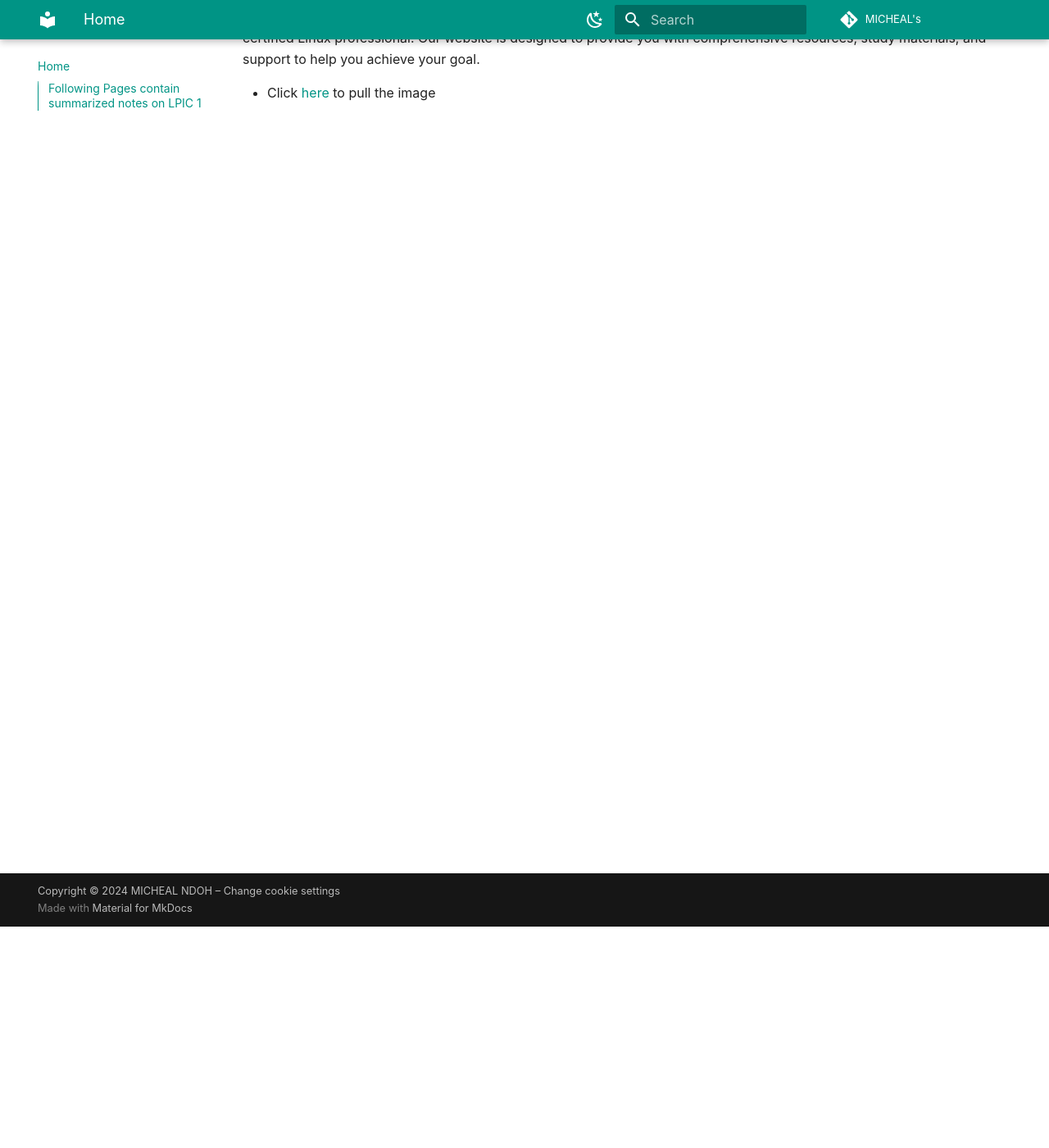
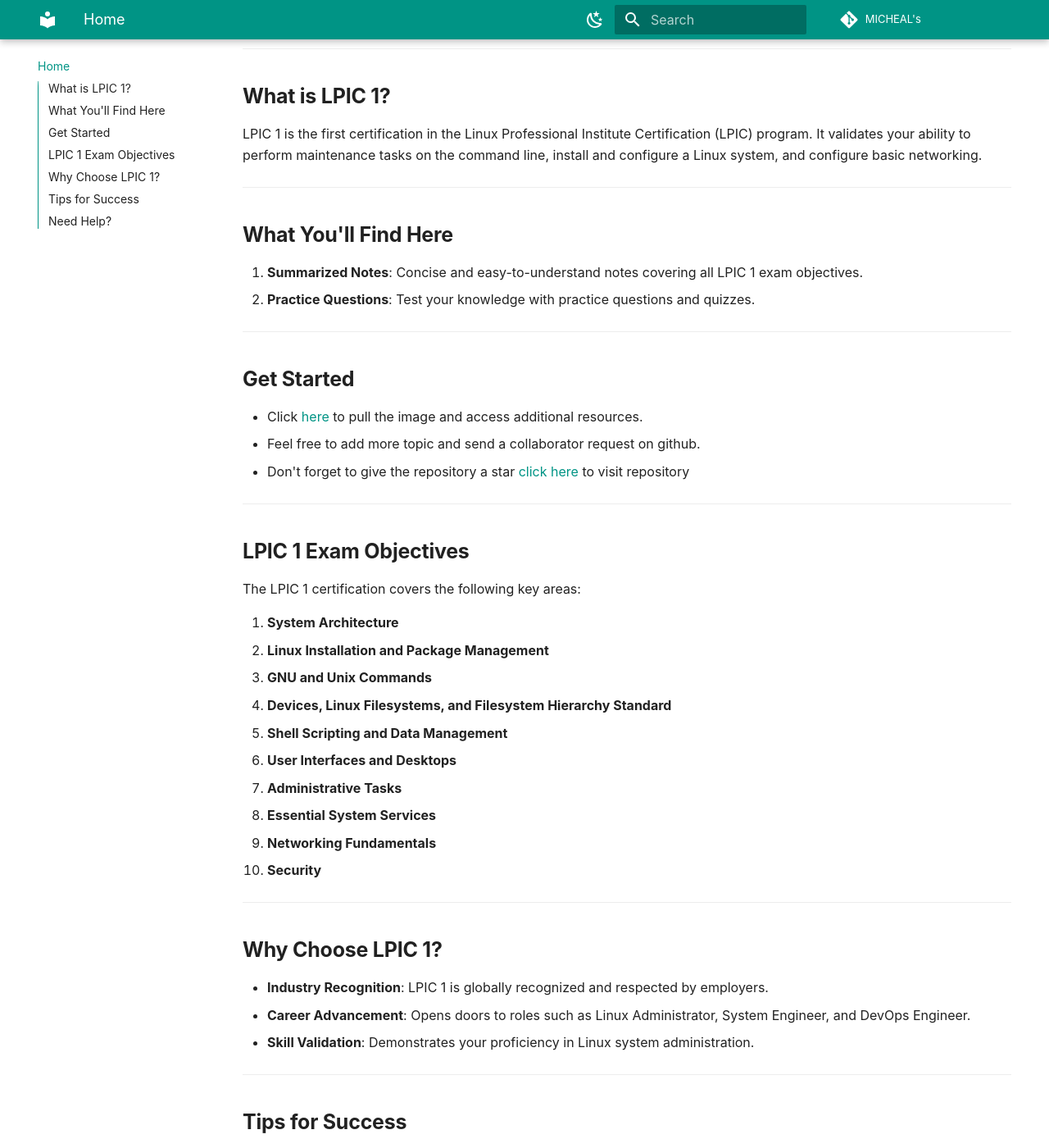
Before and after one commit to micheal-ndoh/MK_DOCS, an MkDocs documentation site: the page built from docs/index.md, in a window 1280 px wide and 1400 px high, scrolled down 270 px. Shown: the whole window at 82% size. Built offline with MkDocs 1.6.1 and Material for MkDocs 9.7.7, drawn with Linux system fonts in a browser that asks for light colours; some web fonts are replaced; comment, search, counter and statistics services are not loaded; some of the changed text lies outside the part shown.

Commit message:
docs: Revise index.md to enhance structure and clarity, providing comprehensive LPIC 1 study resources

```diff
--- a/docs/index.md
+++ b/docs/index.md
@@ -1,8 +1,68 @@
-
-# WELCOME
-
-## Following Pages contain summarized notes on LPIC 1
+# **Welcome to LPIC 1 Study Resources**
 
 Hello and welcome to our LPIC 1 website! We're thrilled to have you on board as you embark on your journey to become a certified Linux professional. Our website is designed to provide you with comprehensive resources, study materials, and support to help you achieve your goal.
 
-* Click [ here ](https://github.com/micheal-ndoh?tab=packages) to pull the image
+---
+
+## **What is LPIC 1?**
+
+LPIC 1 is the first certification in the Linux Professional Institute Certification (LPIC) program. It validates your ability to perform maintenance tasks on the command line, install and configure a Linux system, and configure basic networking.
+
+---
+
+## **What You'll Find Here**
+
+1. **Summarized Notes**: Concise and easy-to-understand notes covering all LPIC 1 exam objectives.
+2. **Practice Questions**: Test your knowledge with practice questions and quizzes.
+
+---
+
+## **Get Started**
+
+* Click [here](https://github.com/micheal-ndoh?tab=packages) to pull the image and access additional resources.
+* Feel free to add more topic and send a collaborator request on github.
+* Don't forget to give the repository a star [click here](https://github.com/micheal-ndoh/MK_DOCS) to visit repository
+
+---
+
+## **LPIC 1 Exam Objectives**
+
+The LPIC 1 certification covers the following key areas:
+
+1. **System Architecture**
+2. **Linux Installation and Package Management**
+3. **GNU and Unix Commands**
+4. **Devices, Linux Filesystems, and Filesystem Hierarchy Standard**
+5. **Shell Scripting and Data Management**
+6. **User Interfaces and Desktops**
+7. **Administrative Tasks**
+8. **Essential System Services**
+9. **Networking Fundamentals**
+10. **Security**
+
+---
+
+## **Why Choose LPIC 1?**
+
+- **Industry Recognition**: LPIC 1 is globally recognized and respected by employers.
+- **Career Advancement**: Opens doors to roles such as Linux Administrator, System Engineer, and DevOps Engineer.
+- **Skill Validation**: Demonstrates your proficiency in Linux system administration.
+
+---
+
+## **Tips for Success**
+
+1. **Create a Study Plan**: Allocate time for each topic and stick to your schedule.
+2. **Practice Regularly**: Use virtual machines or cloud instances to practice commands and configurations.
+3. **Join Study Groups**: Collaborate with others to share knowledge and solve problems.
+4. **Take Mock Exams**: Simulate the exam environment to build confidence.
+
+---
+
+## **Need Help?**
+
+If you have any questions or need assistance, feel free to reach out to us. We're here to support you every step of the way!
+
+---
+
+Good luck on your LPIC 1 journey! Let's make it a success together. 😊
```
